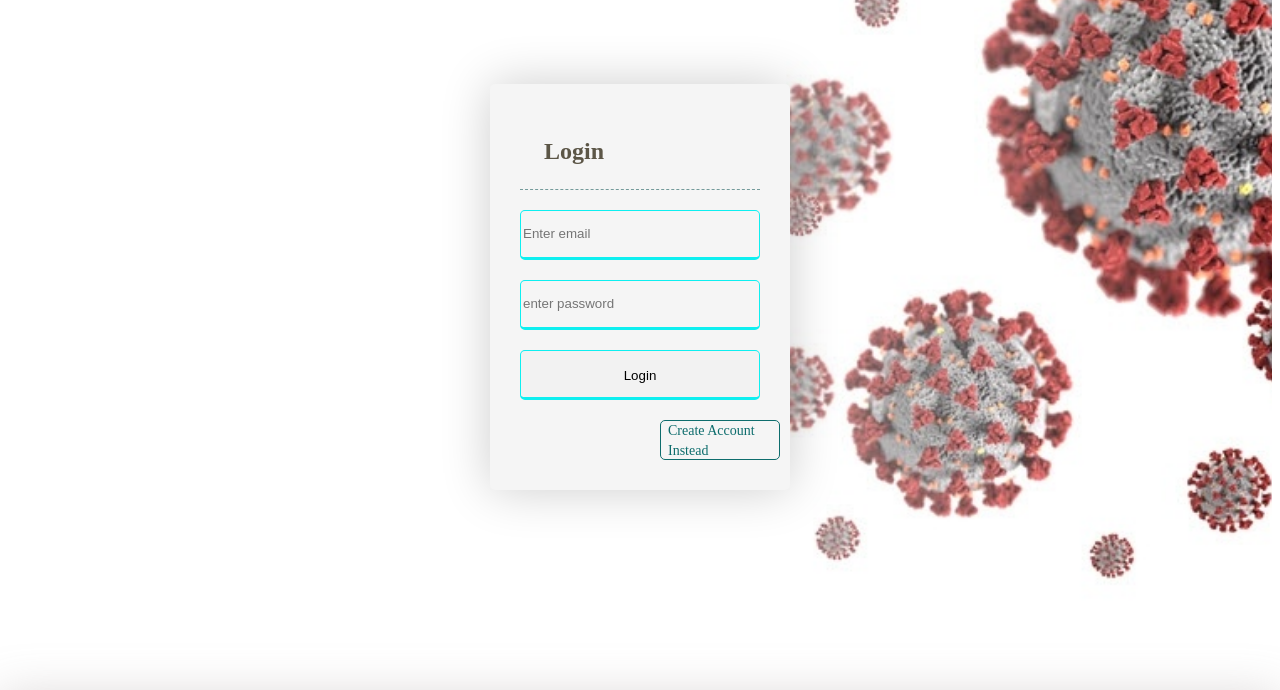
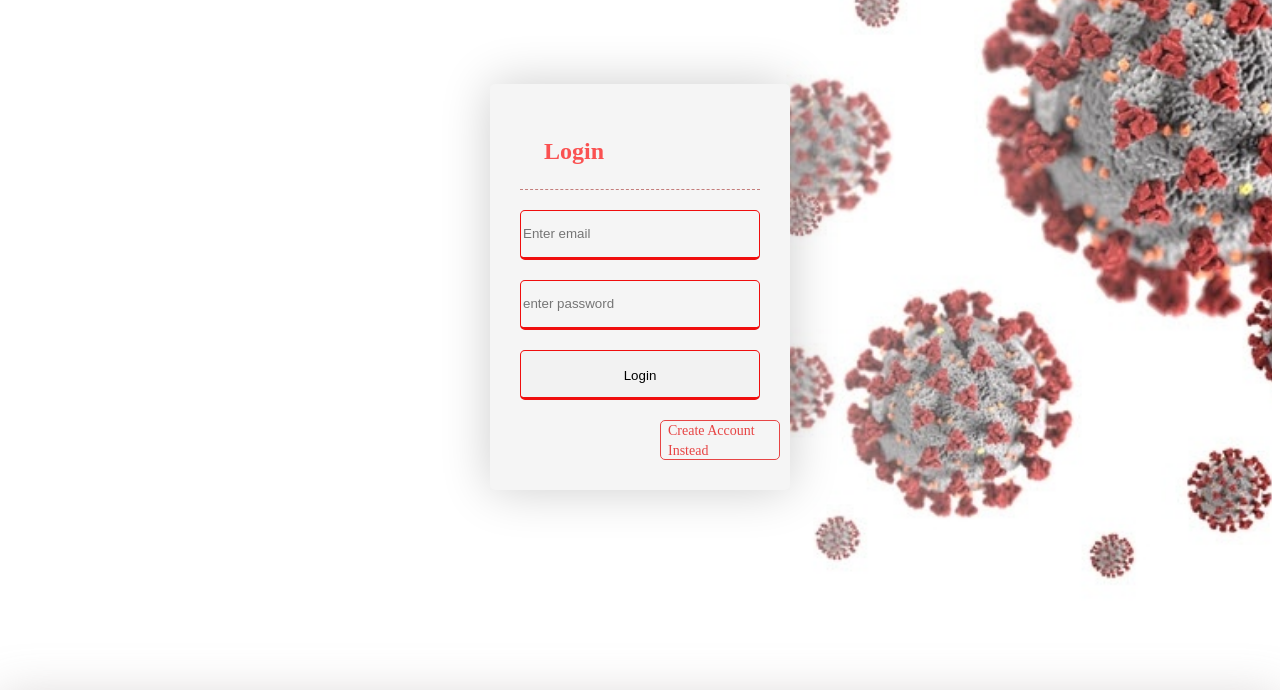
Before and after one commit to abdullahnore/COVID19-INITIATIVE, a plain HTML site: page login.html in a window 1280 px wide. Shown: the part 54-744 px from the top of the page. Drawn offline with Linux system fonts and the light colour scheme.

Commit message:
commit 18:53 dec 19

```diff
--- a/css/login.css
+++ b/css/login.css
@@ -24,7 +24,7 @@
   line-height: 50px;
   height: 50px;
   background: whitesmoke;
-  border: solid 1px #0eeff0;
+  border: solid 1px #f00e0e;
   border-bottom-width:3px ;
   border-radius: 5px;
   transition: all  ease 0.5s;
@@ -52,7 +52,8 @@
  z-index: 1;
  display: inline-block;
  padding: 0 20px;
- background-image:linear-gradient(135deg,#86c9b2 30%,#01f03d 90%);
+ background-image:linear-gradient(135deg,#edf8f4 30%,#f01101 90%);
+ background-size: 100%;
  background-size: 100%;
  transition: all  ease 0.5s;
 }
@@ -60,11 +61,11 @@
 /* login title */
 .login-title
 {
-  color: rgb(92, 86, 71);
+  color:  rgb(250, 81, 81);
   font-size: 24px;
   padding:24px;
   margin: 0 0 20px;
-  border-bottom: dashed 1px #749b9b;
+  border-bottom: dashed 1px #c47e7c;
 }
 /* signup title end  */
 /* signup block */
@@ -96,7 +97,7 @@
   border-radius: 5px;
   transition: all  ease 0.5s;
   outline: none;
-  color: #0e6d6d;
+  color: #e74545;
   text-decoration: none;
   margin-left: 140px;
   border:  1px solid ;
@@ -107,8 +108,8 @@
 /* hover effect new users*/
 .new-users:hover
 {
-background-image: linear-gradient(45deg,white 30%,rgb(128, 98, 0) 90%);
-transition: all ease 0.5s;
+  background-image: linear-gradient(45deg,white 30%,rgb(231, 31, 31) 90%);
+  transition: all ease 0.5s;
 }
 /* hover effect existing users end */
 
--- a/css/signup.css
+++ b/css/signup.css
@@ -67,7 +67,7 @@
   font-size: 24px;
   padding:24px;
   margin: 0 0 20px;
-  border-bottom: dashed 1px #749b9b;
+  border-bottom: dashed 1px #c47e7c;
 }
 /* signup title end  */
 /* signup block */
```
